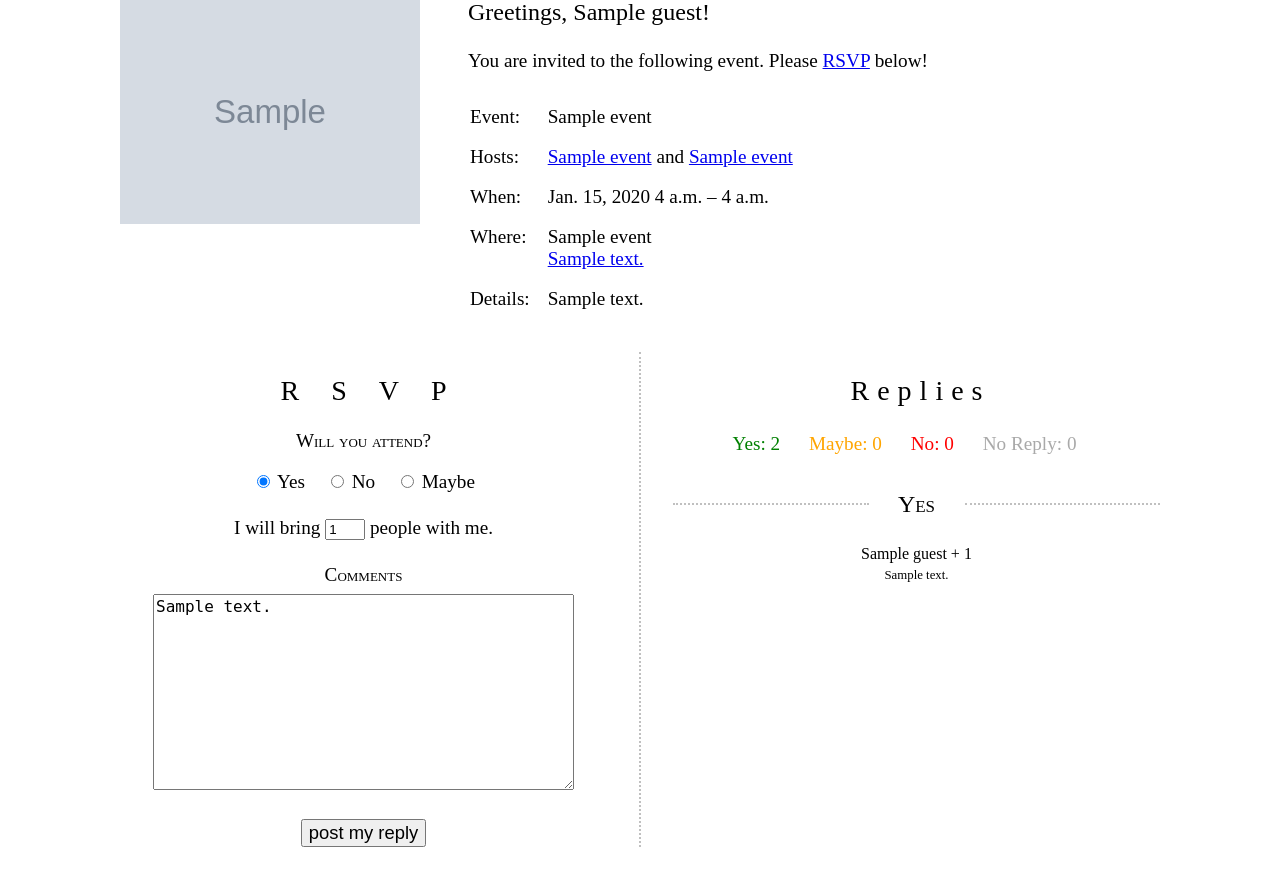
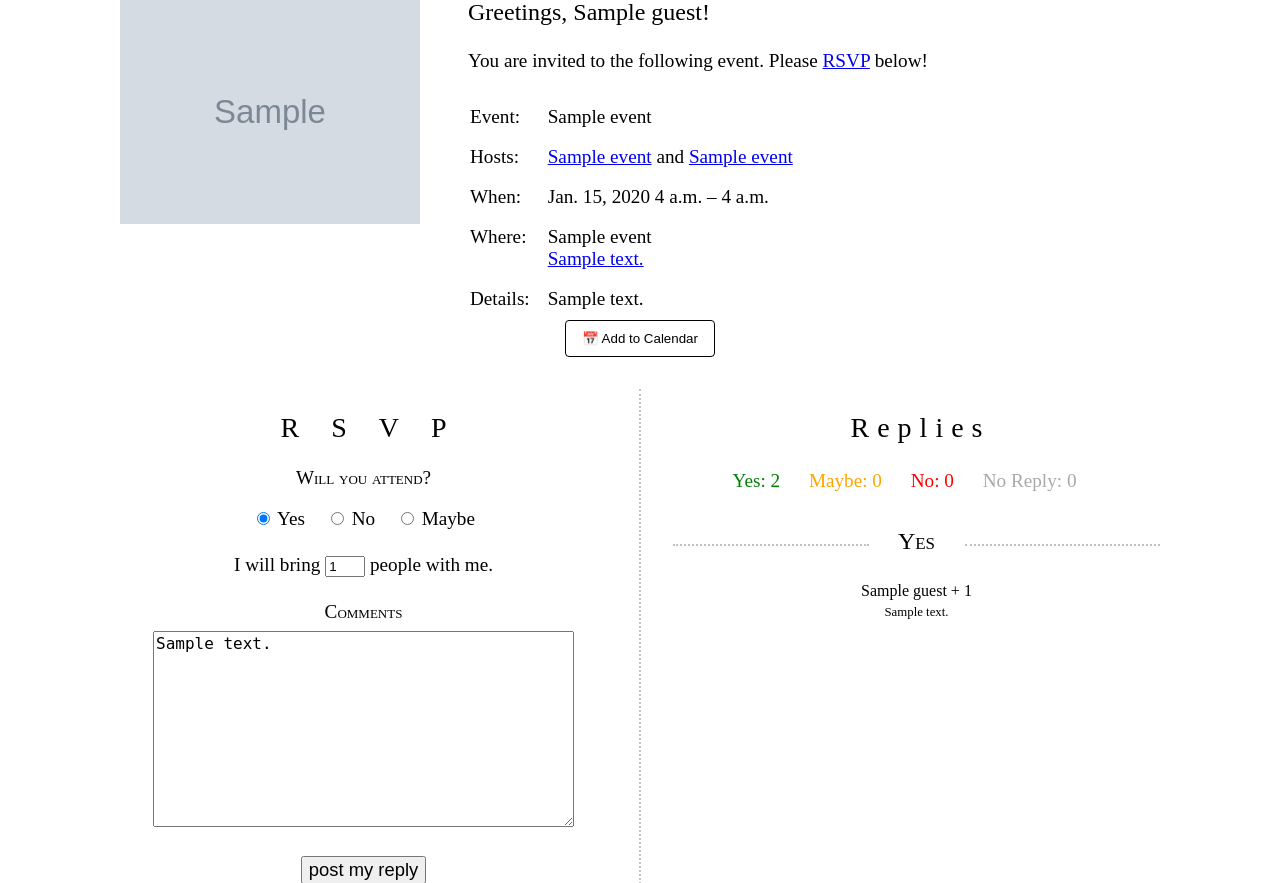
Before and after one commit to matthewn/seevooplay, a Django app: page /rsvp/1/1/ in a window 1280 px wide. Shown: the part 119-1002 px from the top of the page. Run offline with Django 3.2, Linux system fonts and the light colour scheme; tables that the repository leaves empty hold one stand-in row (values such as "Sample post"); grey boxes marked "Sample" are stand-in pictures.

Commit message:
implement add-to-calendar functionality

```diff
--- a/pyproject.toml
+++ b/pyproject.toml
@@ -23,6 +23,7 @@ django-model-utils = "*"
 django-richtextfield = "*"
 Pillow = "*"
 django-extensions = "*"
+django-debugtools = "^2.0"
 
 [tool.poetry.dev-dependencies]
 django-debugtools = "*"
--- a/seevooplay/models.py
+++ b/seevooplay/models.py
@@ -1,5 +1,6 @@
 from django.conf import settings
 from django.db import models
+from django.urls import reverse
 from django.utils.html import mark_safe
 
 from djrichtextfield.models import RichTextField
@@ -62,6 +63,9 @@ class Event(TimeStampedModel):
     def __str__(self):
         return f'{self.name} ({self.start_datetime.astimezone(TZ).strftime("%x %I:%M %p %Z")})'
 
+    def get_absolute_url(self):
+        return reverse('invitation', kwargs={'event_id': self.id})
+
 
 class ReplyStatus(models.TextChoices):
     YES = 'Y', 'Yes'
--- a/seevooplay/static/seevooplay/css/event.css
+++ b/seevooplay/static/seevooplay/css/event.css
@@ -25,7 +25,7 @@
   border-top: 2px dotted silver;
   content: '';
   position: absolute;
-  top: .75rem;
+  top: 1rem;
   width: calc(50% - 5rem);
 }
 #seevooplay h3.yes::before,
@@ -189,3 +189,48 @@
   margin: 3rem auto 4rem;
   text-align: center;
 }
+
+
+
+
+#seevooplay .add-to-calendar {
+  display: inline-block;
+  position: relative;
+}
+
+#seevooplay .calendar-btn {
+  background: inherit;
+  border: 1px solid;
+  border-radius: 4px;
+  cursor: pointer;
+  min-width: 150px;
+  padding: 10px 15px;
+}
+#seevooplay .calendar-btn:hover {
+  background: #4285f4;
+  color: white;
+}
+
+#seevooplay .calendar-options {
+  background-color: Canvas;
+  border: 1px solid #ddd;
+  border-radius: 4px;
+  box-shadow: 0 2px 10px rgba(0,0,0,.1);
+  left: 0;
+  min-width: 150px;
+  position: absolute;
+  top: 100%;
+  z-index: 1000;
+}
+#seevooplay .calendar-options a {
+  border-bottom: 1px solid #eee;
+  display: block;
+  padding: 10px 15px;
+  text-decoration: none;
+}
+#seevooplay .calendar-options a:last-child {
+  border-bottom: none;
+}
+#seevooplay .calendar-options a:hover {
+    background: #f5f5f5;
+}
--- a/seevooplay/templates/seevooplay/event.html
+++ b/seevooplay/templates/seevooplay/event.html
@@ -1,4 +1,5 @@
 {% extends "seevooplay/base.html" %}
+{% load add_to_calendar %}
 {% load i18n static %}
 
 {% block title %}{{ event.name }} {{ block.super }}{% endblock %}
@@ -62,6 +63,11 @@
         <tr><td>Details:</td><td>{{ event.details|safe }}</td></tr>
     </table>
 
+    <div style="text-align: center;">
+        {% url 'event_page' event_id=event.id guest_uuid=guest.id as event_page_path %}
+        {% add_to_calendar event.start_datetime event.end_datetime event.name event.location_address request.scheme request.get_host event_page_path %}
+    </div>
+
     <div class="bottom-container">
         <div id="rsvp" class="reply-form">
             <h2>RSVP</h2>
@@ -70,15 +76,11 @@
                 {% for field in form %}
                     <div class="field-wrapper {{ field.html_name }}">
                         {{ field.errors }}
-                        {% if field.name != 'extra_guests' %}
-                            <label for="{{ field.id_for_label }}">{{ field.label }}</label>
-                        {% endif %}
+                        {% if field.name != 'extra_guests' %}<label for="{{ field.id_for_label }}">{{ field.label }}</label>{% endif %}
                         {% if field.name == 'extra_guests' %}I will bring {% endif %}
                         {{ field }}
                         {% if field.name == 'extra_guests' %} people with me.{% endif %}
-                        {% if field.help_text %}
-                            <p class="help">{{ field.help_text|safe }}</p>
-                        {% endif %}
+                        {% if field.help_text %}<p class="help">{{ field.help_text|safe }}</p>{% endif %}
                     </div>
                 {% endfor %}
                 <input type="submit" value="post my reply">
--- /dev/null
+++ b/seevooplay/templatetags/add_to_calendar.py
@@ -0,0 +1,140 @@
+from django import template
+from django.utils.safestring import mark_safe
+from urllib.parse import quote
+import datetime
+
+register = template.Library()
+
+
+def _generate_calendar_links(start_datetime, end_datetime, title, location, scheme, host, url):
+    """
+    Internal function to generate calendar links for different services.
+    Returns a dictionary with event-creating URLs for each calendar service.
+    """
+    if not isinstance(start_datetime, datetime.datetime):
+        return {}
+
+    # if no end_datetime provided, use start_datetime (creates a point-in-time event)
+    if end_datetime is None or not isinstance(end_datetime, datetime.datetime):
+        end_datetime = start_datetime
+
+    title_encoded = quote(title)
+    location_encoded = quote(location)
+    url = scheme + '://' + host + url
+    description = f'More info: {url}'
+    description_encoded = quote(description)
+
+    # format dates for Google/Yahoo (all use YYYYMMDDTHHMMSSZ format)
+    start_str = start_datetime.strftime('%Y%m%dT%H%M%SZ')
+    end_str = end_datetime.strftime('%Y%m%dT%H%M%SZ')
+
+    # Outlook 365 uses ISO format dates (YYYY-MM-DDTHH:MM:SS.sssZ)
+    start_outlook = start_datetime.isoformat() + 'Z'
+    end_outlook = end_datetime.isoformat() + 'Z'
+
+    google_url = (
+        f'https://calendar.google.com/calendar/render?'
+        f'action=TEMPLATE&'
+        f'text={title_encoded}&'
+        f'dates={start_str}/{end_str}&'
+        f'location={location_encoded}&'
+        f'details={description_encoded}'
+    )
+    yahoo_url = (
+        f'https://calendar.yahoo.com/?v=60&'
+        f'title={title_encoded}&'
+        f'st={start_str}&'
+        f'et={end_str}&'
+        f'in_loc={location_encoded}&'
+        f'desc={description_encoded}'
+    )
+    outlook_url = (
+        f'https://outlook.live.com/calendar/0/deeplink/compose?'
+        f'subject={title_encoded}&'
+        f'startdt={quote(start_outlook)}&'
+        f'enddt={quote(end_outlook)}&'
+        f'location={location_encoded}&'
+        f'body={description_encoded}'
+    )
+
+    # generate ICS content for Apple/Outlook
+    ics_description = description.replace('\n', '\\n')
+    ics_content = f"""BEGIN:VCALENDAR
+VERSION:2.0
+PRODID:-//Your Site//Add to Calendar//EN
+BEGIN:VEVENT
+UID:{start_datetime.strftime('%Y%m%d%H%M%S')}@yoursite.com
+DTSTAMP:{datetime.datetime.utcnow().strftime('%Y%m%dT%H%M%SZ')}
+DTSTART:{start_str}
+DTEND:{end_str}
+SUMMARY:{title}
+LOCATION:{location}
+DESCRIPTION:{ics_description}
+END:VEVENT
+END:VCALENDAR"""
+    # create data URI for ICS file
+    ics_data_uri = f'data:text/calendar;charset=utf8,{quote(ics_content)}'
+
+    return {
+        'google': google_url,
+        'yahoo': yahoo_url,
+        'outlook_365': outlook_url,
+        'ics': ics_data_uri,
+    }
+
+
+@register.simple_tag
+def add_to_calendar(start_datetime, end_datetime, title, location, scheme, host, path):
+    calendar_links = _generate_calendar_links(start_datetime, end_datetime, title, location, scheme, host, path)
+
+    if not calendar_links:
+        return ""
+
+    html = f"""
+    <div class="add-to-calendar">
+        <div class="calendar-dropdown">
+            <button class="calendar-btn" onclick="toggleCalendarDropdown(this)">
+                📅 Add to Calendar
+            </button>
+            <div class="calendar-options" style="display: none;">
+                <a href="{calendar_links['google']}" target="_blank" rel="noopener">Google Calendar</a>
+                <a href="{calendar_links['outlook_365']}" target="_blank" rel="noopener">Outlook 365</a>
+                <a href="{calendar_links['ics']}" download="event.ics">Apple Calendar</a>
+                <a href="{calendar_links['ics']}" download="event.ics">Outlook (Desktop)</a>
+                <a href="{calendar_links['yahoo']}" target="_blank" rel="noopener">Yahoo Calendar</a>
+            </div>
+        </div>
+    </div>
+
+    <script>
+    function toggleCalendarDropdown(button) {{
+        const dropdown = button.nextElementSibling;
+        const isVisible = dropdown.style.display !== 'none';
+
+        // hide all other dropdowns
+        document.querySelectorAll('.calendar-options').forEach(d => d.style.display = 'none');
+
+        // toggle current dropdown
+        dropdown.style.display = isVisible ? 'none' : 'block';
+
+        // close dropdown when clicking outside
+        if (!isVisible) {{
+            setTimeout(() => {{
+                document.addEventListener('click', function closeDropdown(e) {{
+                    if (!button.contains(e.target) && !dropdown.contains(e.target)) {{
+                        dropdown.style.display = 'none';
+                        document.removeEventListener('click', closeDropdown);
+                    }}
+                }});
+            }}, 10);
+        }}
+    }}
+    </script>
+    """
+
+    return mark_safe(html)
+
+
+@register.simple_tag
+def add_to_calendar_simple(start_datetime, end_datetime, title, location, scheme, host, path):
+    return _generate_calendar_links(start_datetime, end_datetime, title, location, scheme, host, path)
--- a/seevooplay/urls.py
+++ b/seevooplay/urls.py
@@ -8,7 +8,7 @@ urlpatterns = [
     path('admin/email_guests/<int:event_id>/', email_guests, name='email_guests'),
     path('admin/', admin.site.urls),
     path('rsvp/<int:event_id>/', event_page, name='invitation'),
-    path('rsvp/<int:event_id>/<guest_uuid>/', event_page),
+    path('rsvp/<int:event_id>/<guest_uuid>/', event_page, name='event_page'),
     path('djrichtextfield/', include('djrichtextfield.urls')),
     path('', resend_page),
 ]
```
Also changed, not shown: 1 other file.
